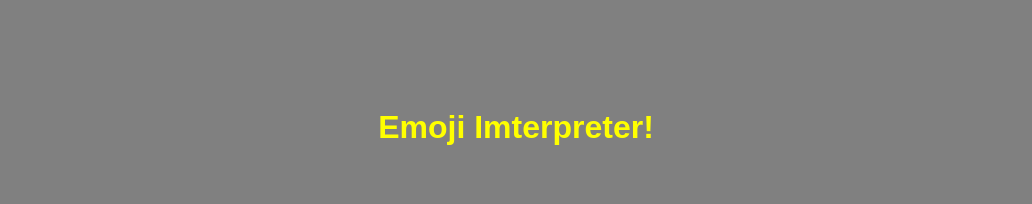
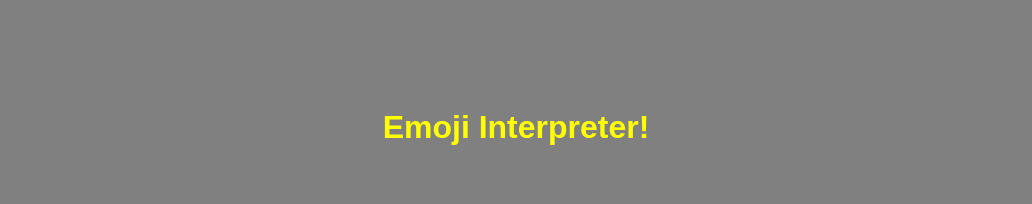
Before and after one commit to manishrajmishra/Emoji-Interpretor, a React (Create React App) app: page / in a window 1280 px wide. Shown: the top 204 px of the page, without its empty margins (124-1156 px from the left). Built offline with nearby package versions, Linux system fonts and the light colour scheme.

Commit message:
Update App.js

```diff
--- a/src/App.js
+++ b/src/App.js
@@ -38,7 +38,7 @@ export default function App() {
   }
   return (
     <div className="App" style={{ backgroundColor: "gray" }}>
-      <h1 style={{ color: "yellow" }}>Emoji Imterpreter!</h1>
+      <h1 style={{ color: "yellow" }}>Emoji Interpreter!</h1>
       <h1 style={{ color: "green" }}>Enter the Sports Emoji in the box</h1>
       <input onChange={emojiInputHandler} />
 
```
